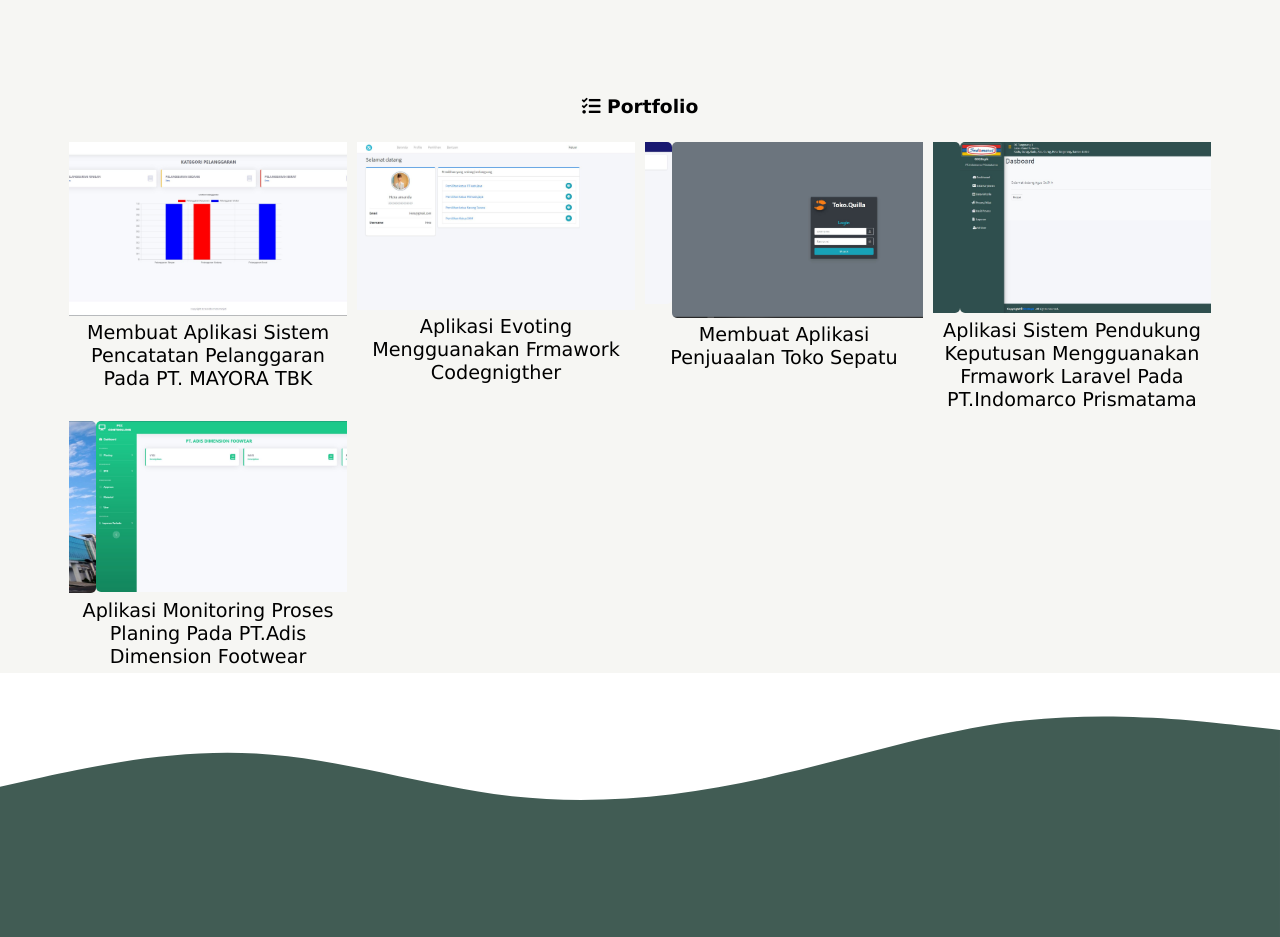
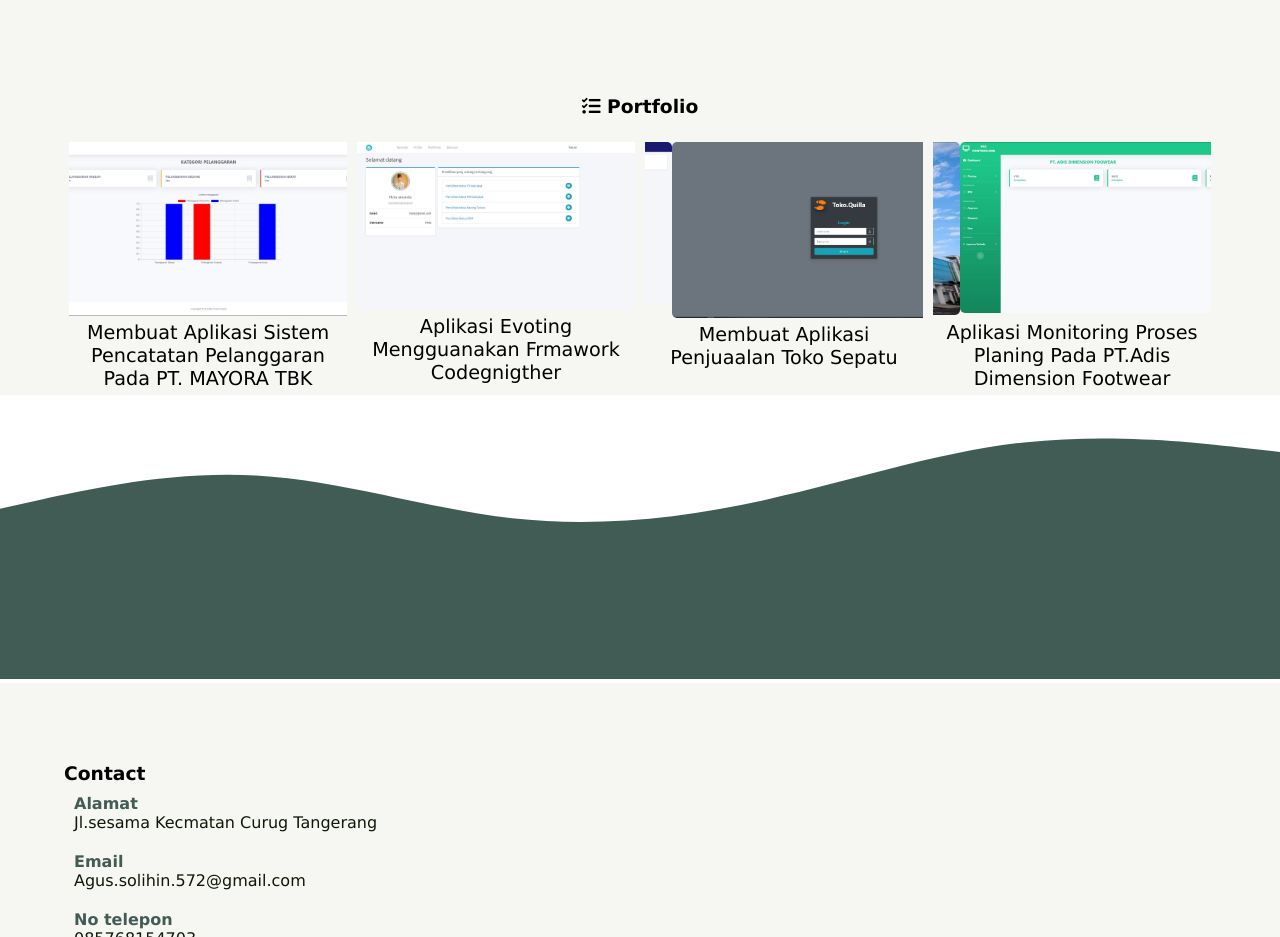
Before and after one commit to aso17/A_so, a plain HTML site: page index.html in a window 1280 px wide. Shown: the part 2700-3637 px from the top of the page. Drawn offline with nearby package versions, Linux system fonts and the light colour scheme.

Commit message:
view port

```diff
--- a/index.html
+++ b/index.html
@@ -197,7 +197,7 @@
             <span>Membuat Aplikasi Penjuaalan Toko Sepatu </span>
 
         </div>
-        <div class="col-4">
+        <!-- <div class="col-4">
           <div class="slide">
             <figure>
               <div class="slide">
@@ -216,7 +216,7 @@
              <span>Aplikasi Sistem Pendukung Keputusan Mengguanakan Frmawork Laravel Pada PT.Indomarco Prismatama</span>
 
 
-        </div>
+        </div> -->
         <div class="col-4">
 
 
```
